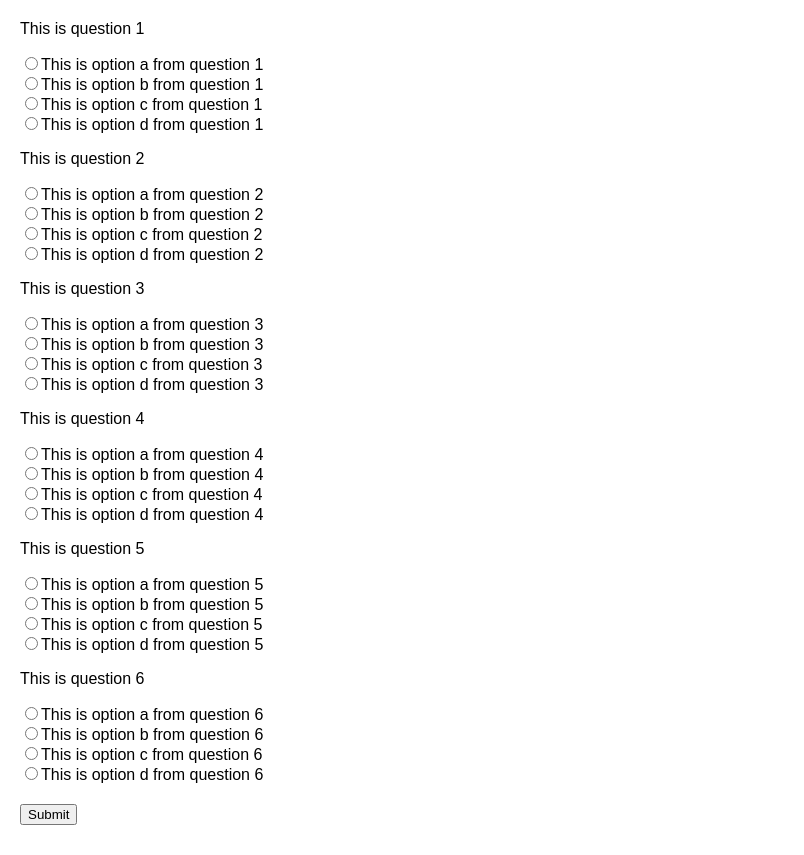
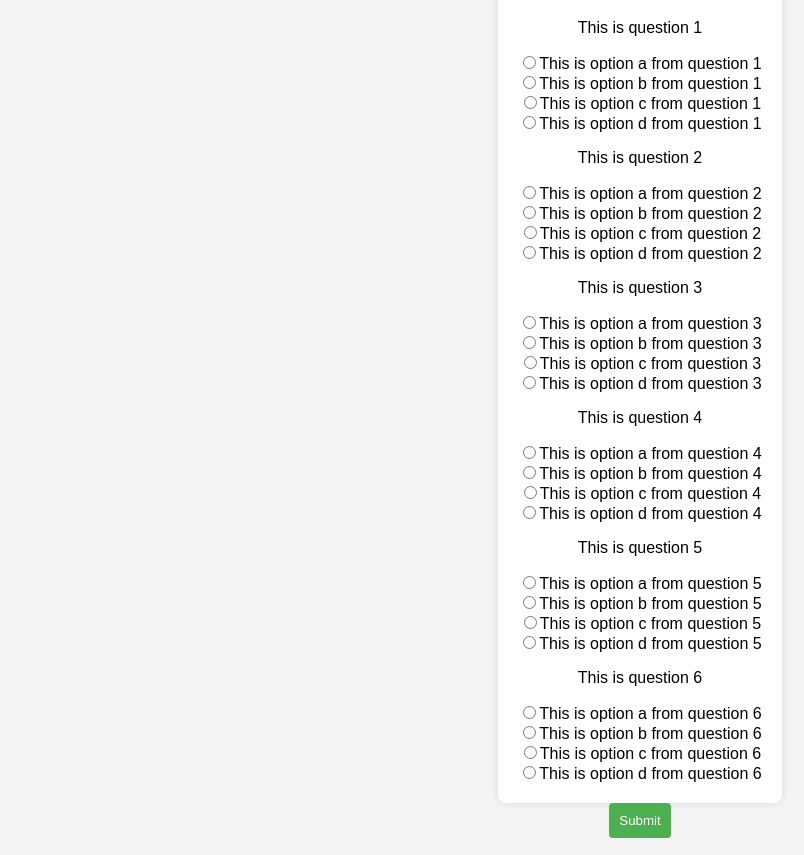
Before and after one commit to lucianatux/test, a plain HTML site: page index.html in a window 1280 px wide. Shown: the whole page, without its empty margins (0-804 px from the left). Drawn offline with Linux system fonts and the light colour scheme.

Commit message:
empate estilo

```diff
--- a/script.js
+++ b/script.js
@@ -109,8 +109,9 @@ function calculateResult() {
     resultContainer.textContent = result[maxAnswers[0]];
   } else {
     // Tie, display all tied results
-    const tiedResults = maxAnswers.map(answer => result[answer]);
-    resultContainer.textContent = `Tie! Results for tied options: ${tiedResults.join(', ')}`;
+    const tiedResults = maxAnswers.map(answer => `<p>${result[answer]}</p>`);
+    resultContainer.innerHTML = `Tie! Results for tied options: ${tiedResults.join('')}`;
+
   }
 }
 
--- a/styles.css
+++ b/styles.css
@@ -1,14 +1,42 @@
 
 body {
     font-family: Arial, sans-serif;
-    margin: 20px;
+    margin: 50px;
+    padding: 20px;
+    display: flex;
+    justify-content: center;
+    align-items: center;
+    height: 100vh;
+    background-color: #f4f4f4;
+    flex-direction: column;
 }
 
 #quiz-container {
-    margin-bottom: 20px;
+    text-align: center;
+    background-color: #fff;
+    padding: 20px;
+    border-radius: 8px;
+    box-shadow: 0 0 10px rgba(0, 0, 0, 0.1);
 }
 
+button {
+    padding: 10px;
+    background-color: #4caf50;
+    color: #fff;
+    border: none;
+    border-radius: 4px;
+    cursor: pointer;
+}
+
+button:hover {
+    background-color: #45a049;
+}
+
+.hidden {
+    display: none;
+}
 #result-container {
     font-weight: bold;
     margin-top: 20px;
+    padding: 50px;
 }
```
